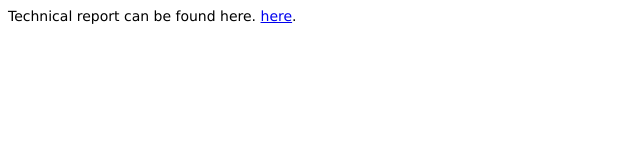
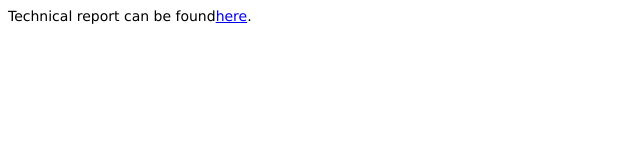
Before and after one commit to cloudcostsigmod2020/cloud, a plain HTML site: page index.html in a window 1280 px wide. Shown: the full height of the page, 0-640 px from the left. Drawn offline with Linux system fonts and the light colour scheme.

Commit message:
fix link

```diff
--- a/index.html
+++ b/index.html
@@ -5,6 +5,6 @@
   </head>
 
 	<body style="font-family:Verdana,garamond,serif;font-size:14px;">
-		<span> Technical report can be found here. </span><a href='TechnicalReport.pdf'><span>here</span></a><span>.</span>
+		<span> Technical report can be found</span><a href='TechnicalReport.pdf'><span>here</span></a><span>.</span>
 	</body>
 </html>
```
